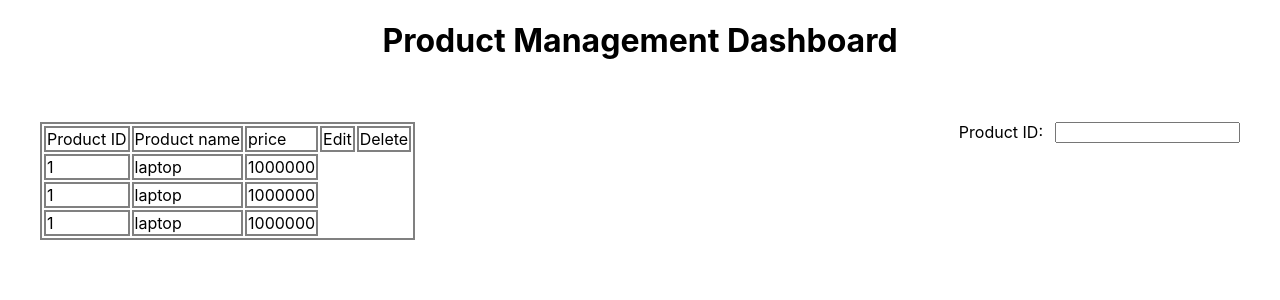
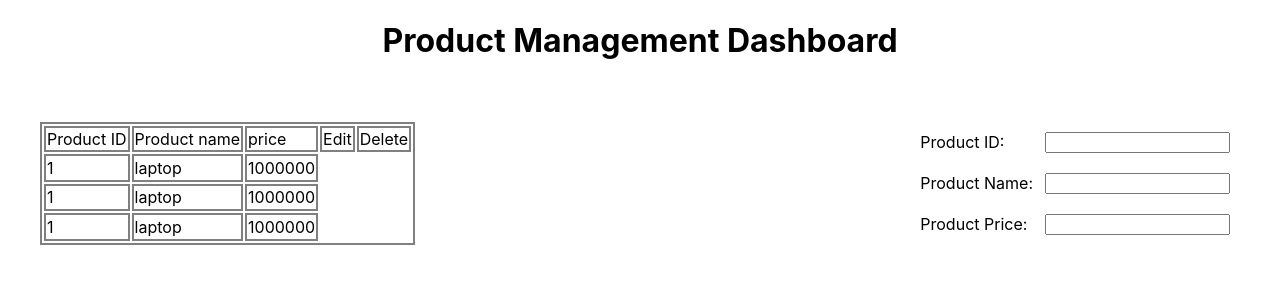
Before and after one commit to polin103109/product-management, a React (Create React App) app: page / in a window 1280 px wide. Shown: the top 300 px of the page. Built offline with nearby package versions, Linux system fonts and the light colour scheme.

Commit message:
updated form-field

```diff
--- a/src/form/components/form.css
+++ b/src/form/components/form.css
@@ -4,4 +4,7 @@
 .form-inputgrp{
 display: flex;
 gap:12px;
+padding:10px;
+justify-content: space-between;
+
 }
--- a/src/form/components/form.jsx
+++ b/src/form/components/form.jsx
@@ -1,14 +1,27 @@
 import './form.css';
+function Formgroup({
+   label,
+   fieldName,
+   type
+}){
+    return (
+        <div className='form-inputgrp'>
+        <label>{`${label}:`}</label>
+     <input name={fieldName} type={type}/>
+        </div>
+       );
+}
 
-function Form() {
-    return <div className="form-container">
+
+function Form(){
+    return (
+    <div className="form-container">
         <form class="product-form">
-            <div className='form-inputgrp'>
-            <label>Product ID: </label>
-         <input name='id' type={'number'}/>
-            </div>
-
+          <Formgroup label="Product ID"  fieldName="id" type="number"/>
+          <Formgroup label="Product Name"  fieldName="name" type="text"/>
+          <Formgroup label="Product Price"  fieldName="number" type="number"/>
         </form>
-    </div>;
+    </div>
+    );
   }
 export default Form;
```
